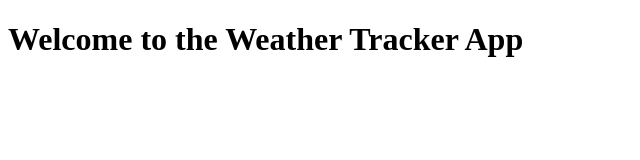
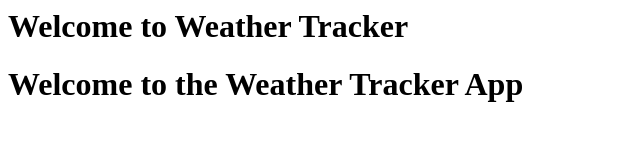
Before and after one commit to Shaheer-b/WeatherTracker, a plain HTML site: page index.html in a window 1280 px wide. Shown: the whole page, without its empty margins (0-640 px from the left). Drawn offline with Linux system fonts and the light colour scheme.

Commit message:
Update index.html
Added Merge conflict header for UI branch

```diff
--- a/index.html
+++ b/index.html
@@ -1,3 +1,4 @@
+<h1>Welcome to Weather Tracker</h1>
 <!DOCTYPE html>
 <html lang="en">
 <head>
```
